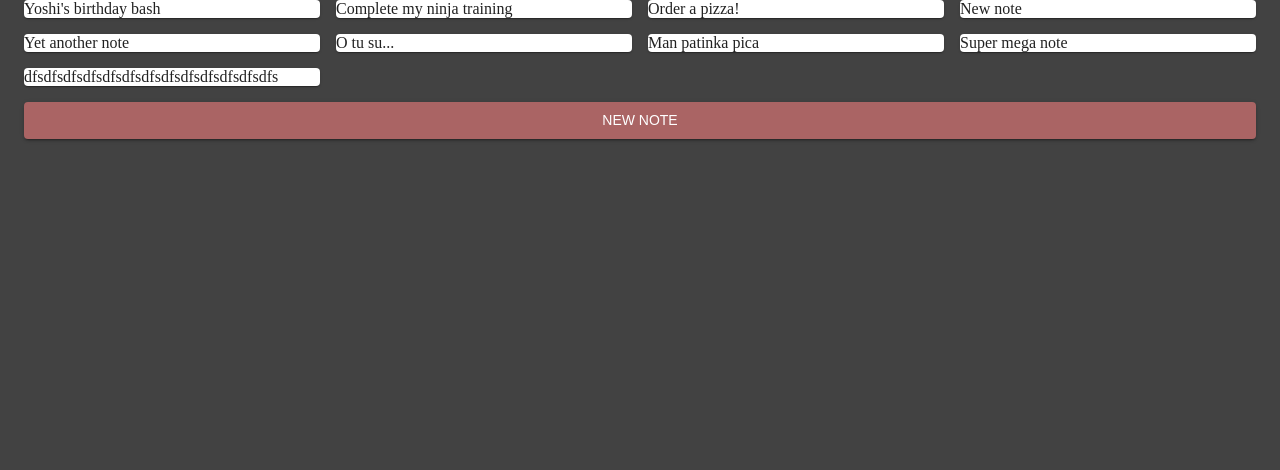
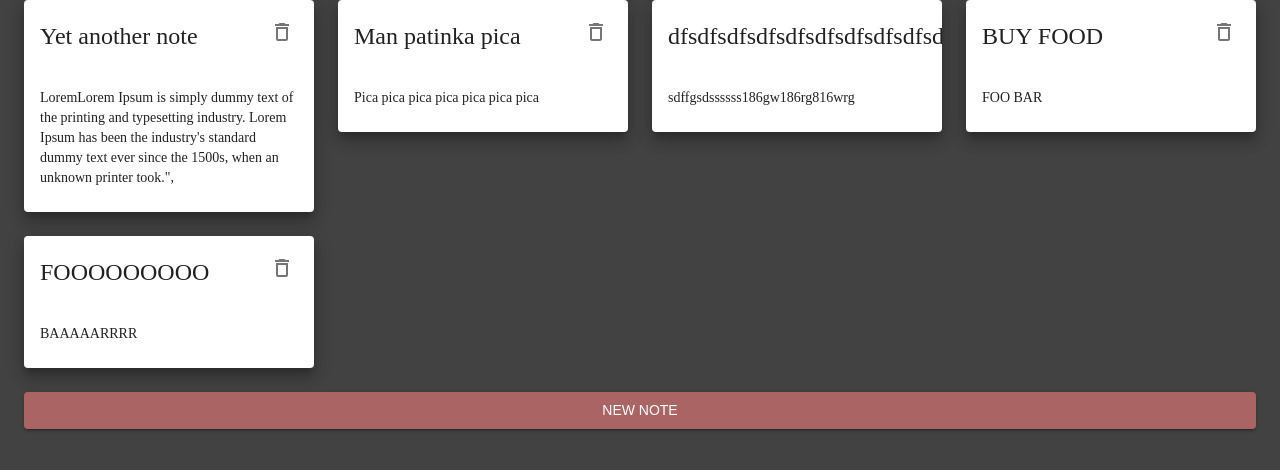
Before and after one commit to Aidas-Baublys/Personal-todo-app, a React (Create React App) app: page / in a window 1280 px wide. Shown: the top 470 px of the page. Built offline with nearby package versions, Linux system fonts and the light colour scheme; data requests are answered from the project's data file.

Commit message:
Add delete note functionality.

```diff
--- a/data/db.json
+++ b/data/db.json
@@ -1,37 +1,9 @@
 {
   "notes": [
-    {
-      "title": "Yoshi's birthday bash",
-      "details": "Lorem Ipsum is simply dummy text of the printing and typesetting industry. Lorem Ipsum has been the industry's standard dummy text ever since the 1500s, when an unknown printer took a galley of type and scrambled it to make a type specimen book.",
-      "category": "reminders",
-      "id": 1
-    },
-    {
-      "title": "Complete my ninja training",
-      "details": "Lorem Ipsum is simply dummy text of the printing and typesetting industry. Lorem Ipsum has been the industry's standard dummy text ever since the 1500s, when an unknown printer took.",
-      "category": "work",
-      "id": 2
-    },
-    {
-      "title": "Order a pizza!",
-      "details": "Lorem Ipsum is simply dummy text of the printing and typesetting industry. Lorem Ipsum has been the industry's standard dummy text ever since the 1500s, when an unknown printer took a galley of type and scrambled it to make a type specimen book.\nLorem Ipsum is simply dummy text of the printing and typesetting industry. Lorem Ipsum has been the industry's standard dummy text ever since the 1500s, when an unknown printer took a galley of type and scrambled it to make a type specimen book.",
-      "category": "todos",
-      "id": 3
-    },
-    {
-      "title": "New note",
-      "details": "Very important note.",
-      "id": 4
-    },
     {
       "title": "Yet another note",
       "details": "LoremLorem Ipsum is simply dummy text of the printing and typesetting industry. Lorem Ipsum has been the industry's standard dummy text ever since the 1500s, when an unknown printer took.\",",
       "id": 5
-    },
-    {
-      "title": "O tu su...",
-      "details": "... ka paskutinė krw nx blt px.",
-      "id": 6
     },
     {
       "title": "Man patinka pica",
@@ -39,14 +11,19 @@
       "id": 7
     },
     {
-      "title": "Super mega note",
-      "details": "Awwwwwwwwwwwwwwwwwwww shit.",
-      "id": 8
-    },
-    {
       "title": "dfsdfsdfsdfsdfsdfsdfsdfsdfsdfsdfsdfsdfs",
       "details": "sdffgsdssssss186gw186rg816wrg",
       "id": 9
+    },
+    {
+      "title": "BUY FOOD",
+      "details": "FOO BAR",
+      "id": 12
+    },
+    {
+      "title": "FOOOOOOOOO",
+      "details": "BAAAAARRRR",
+      "id": 13
     }
   ]
 }
--- a/src/App.js
+++ b/src/App.js
@@ -4,6 +4,7 @@
 
 import Notes from './pages/Notes';
 import Create from './pages/Create';
+import Layout from './components/Layout';
 
 const theme = createTheme({
   palette: {
@@ -21,6 +22,7 @@
   return (
     <ThemeProvider theme={theme}>
       <Router>
+        <Layout>
           <Switch>
             <Route exact path="/">
               <Notes />
@@ -29,6 +31,7 @@
               <Create />
             </Route>
           </Switch>
+        </Layout>
       </Router>
     </ThemeProvider>
   );
--- /dev/null
+++ b/src/components/Layout/index.js
@@ -0,0 +1,12 @@
+
+function Layout({ children }) {
+  return (
+    <div>
+      <main>
+        {children}
+      </main>
+    </div>
+  );
+}
+
+export default Layout;
--- /dev/null
+++ b/src/components/NoteCard/index.js
@@ -0,0 +1,24 @@
+import { Card, CardContent, CardHeader, IconButton, Typography } from "@material-ui/core";
+import { DeleteOutlined } from "@material-ui/icons";
+
+function NoteCard({ note, deleteNote }) {
+  return (
+    <Card elevation={10}>
+      <CardHeader
+        action={
+          <IconButton onClick={() => deleteNote(note.id)}>
+            <DeleteOutlined />
+          </IconButton>
+        }
+        title={note.title}
+      />
+      <CardContent>
+        <Typography variant="body2">
+          {note.details}
+        </Typography>
+      </CardContent>
+    </Card>
+  );
+}
+
+export default NoteCard;
--- a/src/pages/Create.js
+++ b/src/pages/Create.js
@@ -32,8 +32,8 @@
   const history = useHistory();
   const classes = useStyles();
 
-  const onSubmit = values => {
-    fetch("http://localhost:8000/notes", {
+  const onSubmit = async values => {
+    await fetch("http://localhost:8000/notes", {
       method: "POST",
       headers: {
         "Content-type": "application/json",
--- a/src/pages/Notes.js
+++ b/src/pages/Notes.js
@@ -1,25 +1,35 @@
-import { Container, Grid, Paper, Button } from "@material-ui/core";
+import { Container, Grid, Button } from "@material-ui/core";
 import { useState, useEffect } from "react";
 import { useHistory } from 'react-router-dom';
+
+import NoteCard from './../components/NoteCard/index';
 
 function Notes() {
   const [notes, setNotes] = useState([]);
   const history = useHistory();
 
   useEffect(() => {
-    fetch("http://localhost:8000/notes")
-      .then(res => res.json())
-      .then(data => setNotes(data));
+    async function fetchData() {
+      await fetch("http://localhost:8000/notes")
+        .then(res => res.json())
+        .then(data => setNotes(data));
+    }
+    fetchData();
   }, []);
+
+  const deleteNote = async id => {
+    await fetch("http://localhost:8000/notes/" + id, {
+      method: "DELETE",
+    });
+    setNotes(notes.filter(note => note.id !== id));
+  };
 
   return (
     <Container>
-      <Grid container spacing={2}>
+      <Grid container spacing={3}>
         {notes.map(note => (
           <Grid key={note.id} item xs={12} sm={6} md={3}>
-            <Paper>
-              {note.title}
-            </Paper>
+            <NoteCard note={note} deleteNote={deleteNote} />
           </Grid>
         ))}
         <Grid item xs={12} sm={12} md={12}>
```
Lines whose indentation alone changed are shown as unchanged.
